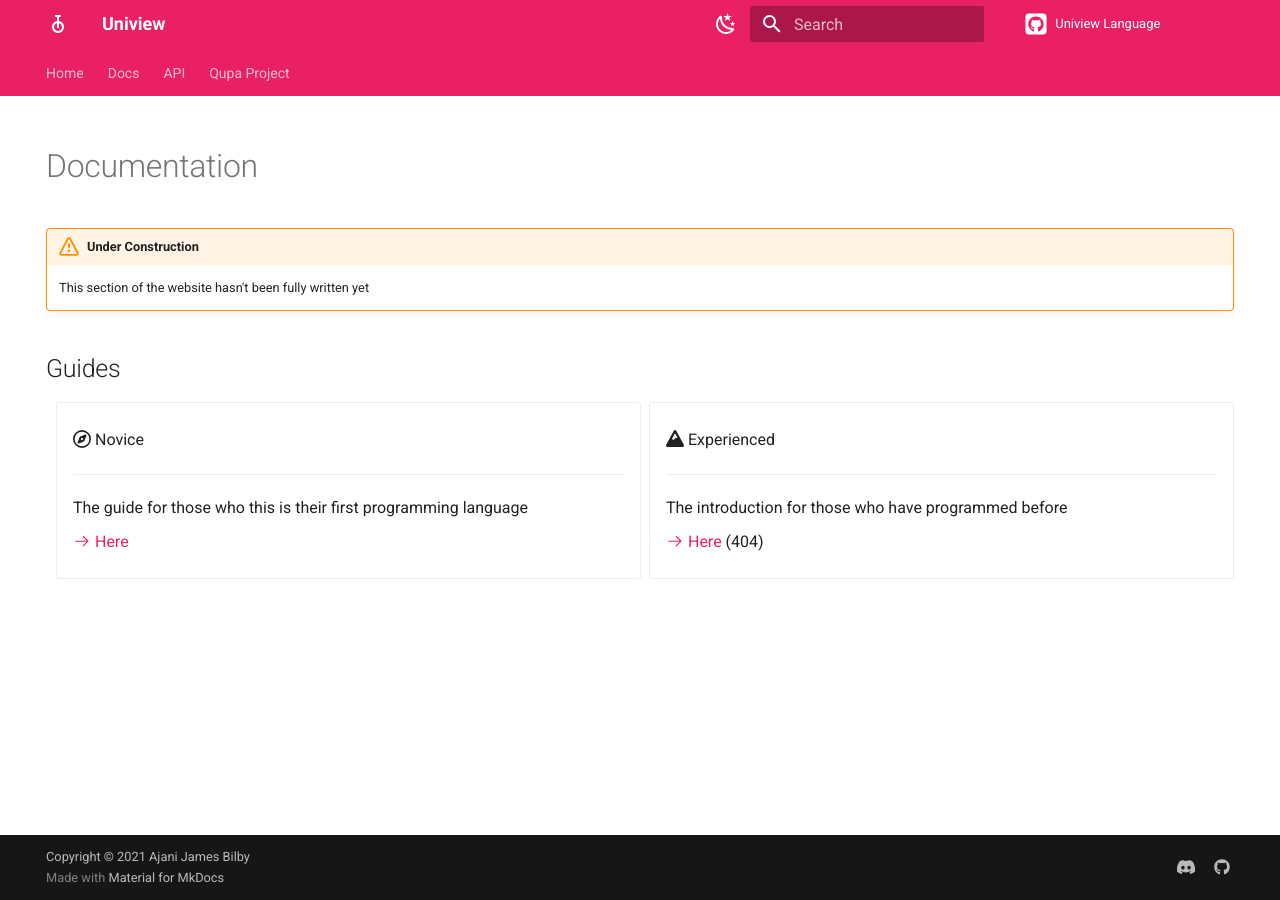
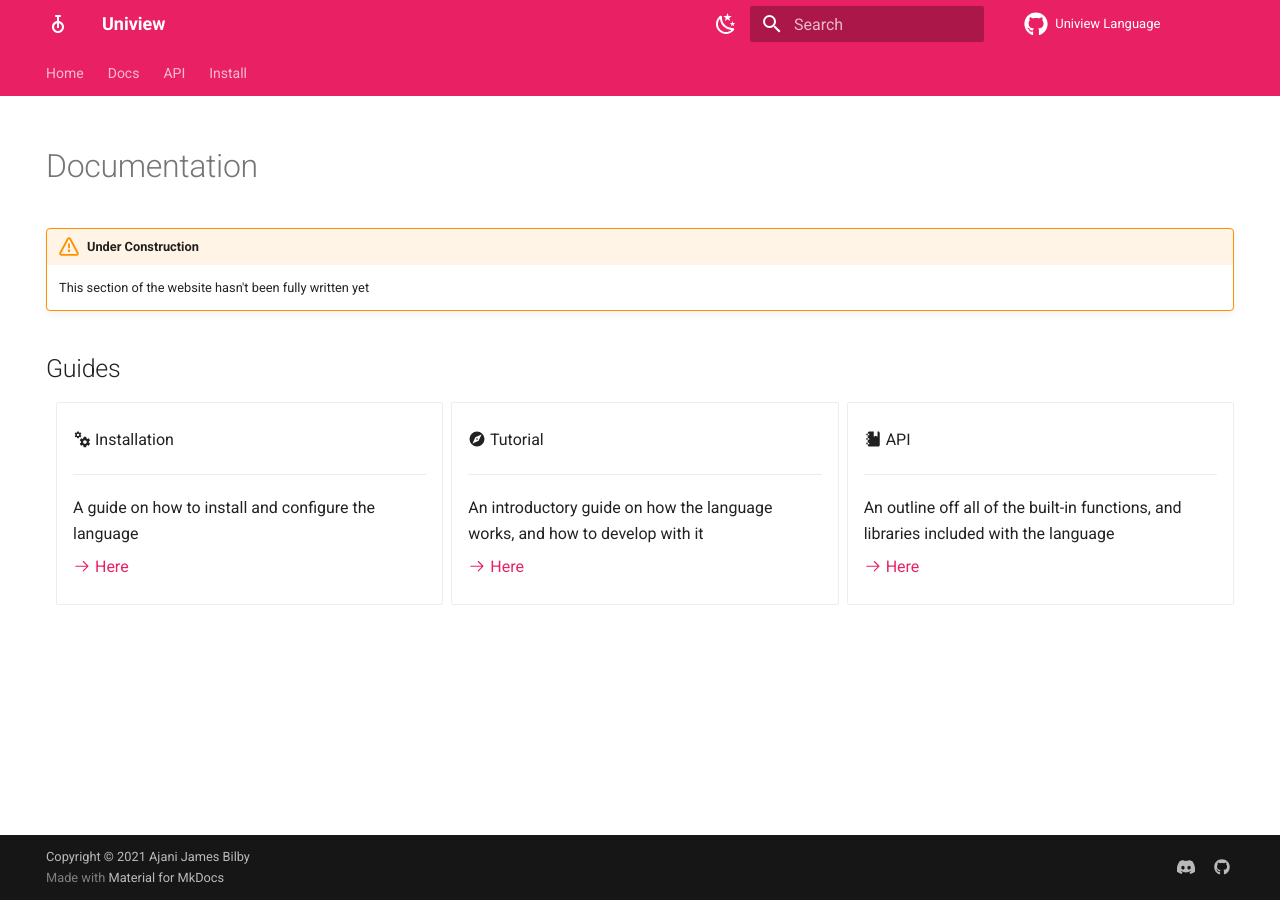
Before and after one commit to qupa-project/docs, an MkDocs documentation site: the page built from docs/guide/index.md, in a window 1280 px wide. Built offline with MkDocs 1.6.1 and Material for MkDocs 9.7.7, drawn with Linux system fonts in a browser that asks for light colours; comment, search, counter and statistics services are not loaded.

```diff
--- a/docs/guide/index.md
+++ b/docs/guide/index.md
@@ -12,24 +14,33 @@
 !!! warning "Under Construction"
     This section of the website hasn't been fully written yet
 
+
 ## Guides
 
 <div class="card-grid project" actionable markdown>
 
-- :fontawesome-regular-compass: Novice
+- :material-cogs: Installation
 
     ---
 
-    The guide for those who this is their first programming language
+    A guide on how to install and configure the language
 
-    [:octicons-arrow-right-24: Here](/guide/variables/)
+    [:octicons-arrow-right-24: Here](/install/)
 
-- :fontawesome-solid-mountain: Experienced
+- :material-compass: Tutorial
 
     ---
 
-    The introduction for those who have programmed before
+    An introductory guide on how the language works, and how to develop with it
 
-    [:octicons-arrow-right-24: Here](/404) (404)
+    [:octicons-arrow-right-24: Here](/guide/tutorial/)
+
+- :material-notebook: API
+
+    ---
+
+    An outline off all of the built-in functions, and libraries included with the language
+
+    [:octicons-arrow-right-24: Here](/api/)
 
 </div>
--- a/mkdocs.yml
+++ b/mkdocs.yml
@@ -22,7 +22,7 @@
       bug: octicons/bug-16
       example: octicons/beaker-16
       quote: octicons/quote-16
-    repo: fontawesome/brands/github-square
+    repo: fontawesome/brands/github
     logo: material/unicycle
   features:
     - search.suggest
@@ -98,10 +98,13 @@
 nav:
   - Home: index.md
 
+  - Guide: guide/index.md
+
   - Installation:
       - installation/index.md
 
-  - Guide: guide/index.md
+  - Tutorial:
+    - guide/tutorial/index.md
 
   - Novice:
     - Variables and Values:
--- a/overrides/partials/tabs.html
+++ b/overrides/partials/tabs.html
@@ -4,8 +4,8 @@
 <nav
     class="md-tabs"
     aria-label="{{ lang.t('tabs.title') }}"
-    data-md-component="tabs"
->
+    data-md-component="tabs">
+
     <div class="md-tabs__inner md-grid">
         <ul class="md-tabs__list">
             <li class="md-tabs__item">
@@ -18,7 +18,7 @@
                 <a href="/api/" class="md-tabs__link">API</a>
             </li>
             <li class="md-tabs__item" style="float:right">
-                <a href="https://www.qupa.org/" class="md-tabs__link">Qupa Project</a>
+                <a href="/install/" class="md-tabs__link">Install</a>
             </li>
         </ul>
     </div>
```
Also changed, not shown: other parts of docs/guide/index.md (+2 -0 lines), docs/guide/tutorial/index.md (added, +1 -0 lines), docs/install/index.md (renamed from docs/installation/index.md, +5 -7 lines).
